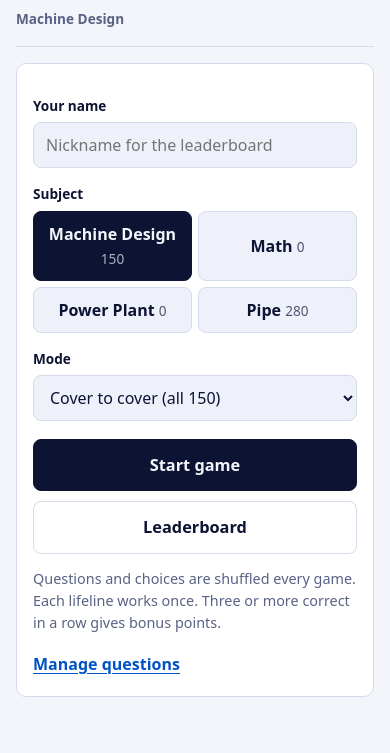
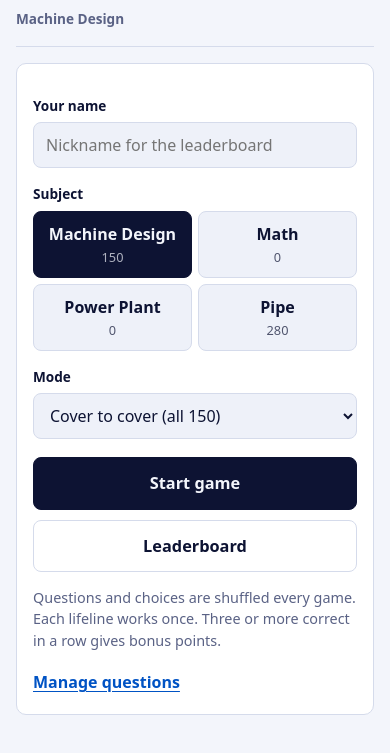
Before and after one commit to davelandicho/ME_reviewer, a website: page index.html in a window 390 px wide. Shown: the part 95-848 px from the top of the page. Drawn offline with Linux system fonts and the light colour scheme; no server answers.

Commit message:
more responsive

```diff
--- a/style.css
+++ b/style.css
@@ -137,10 +137,15 @@ select:focus, input:focus, textarea:focus { border-color: var(--accent); }
 textarea { resize: vertical; }
 
 /* Subject picker */
-.seg { display: flex; flex-wrap: wrap; gap: 6px; }
+.seg { display: grid; grid-template-columns: repeat(4, 1fr); gap: 6px; }
 .seg button {
-  flex: 1 1 120px;
-  padding: 10px 12px;
+  display: flex;
+  flex-direction: column;
+  align-items: center;
+  justify-content: center;
+  min-width: 0;
+  padding: 10px 8px;
+  line-height: 1.25;
   font: inherit;
   font-weight: 600;
   color: var(--ink);
@@ -154,7 +159,7 @@ textarea { resize: vertical; }
   background: var(--ink);
   border-color: var(--ink);
 }
-.seg .count { font-weight: 400; opacity: .7; font-size: .85em; }
+.seg .count { margin-top: 2px; font-weight: 400; opacity: .7; font-size: .8em; }
 
 /* ---------- Buttons ---------- */
 button { font: inherit; }
@@ -373,6 +378,7 @@ footer { padding: 16px 0 24px; font-size: .8rem; color: var(--muted); text-align
 @media (max-width: 560px) {
   .panel { padding: 16px; }
   .answers { grid-template-columns: 1fr; }
+  .seg { grid-template-columns: repeat(2, 1fr); grid-auto-rows: 1fr; }
   .answer { min-height: 56px; }
   .tools { gap: 8px; }
   .lifeline-btn { padding: 12px 6px; font-size: .92rem; }
```
